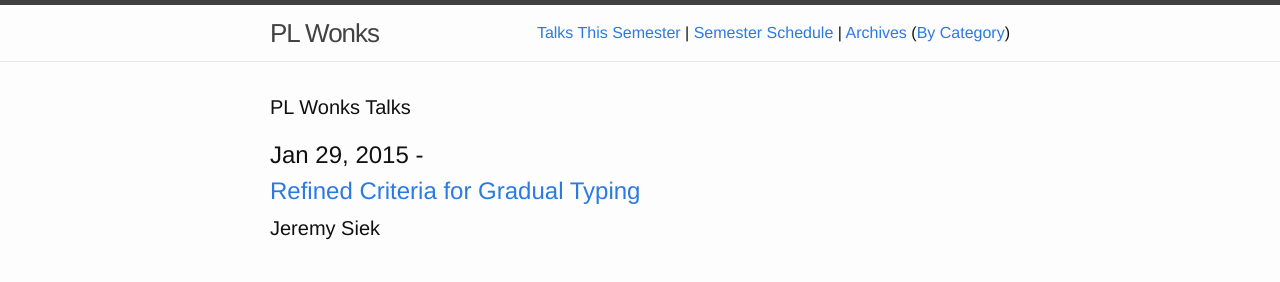
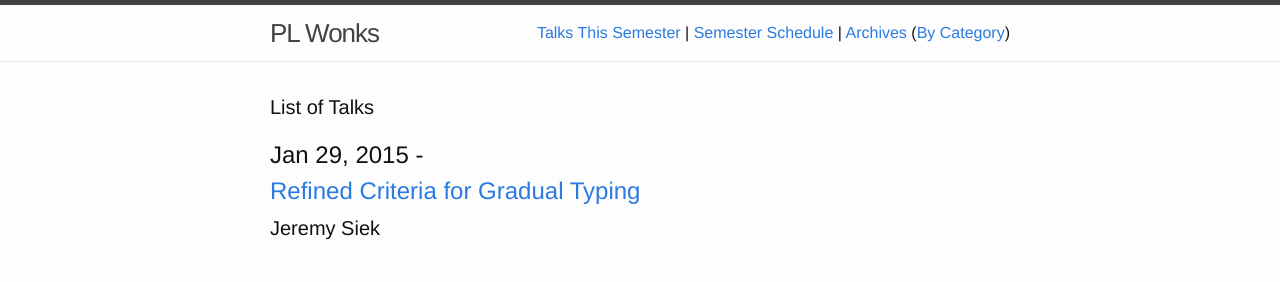
Before and after one commit to wonks/wonks.github.io, a Jekyll site: the page built from talks.html, in a window 1280 px wide and 900 px high. Shown: the top 282 px of the window. Built offline with Jekyll 4.4.1, drawn with Linux system fonts in a browser that asks for light colours; Markdown is read by kramdown in place of the engine named in the settings.

Commit message:
Talk format tinkering

```diff
--- a/talks.html
+++ b/talks.html
@@ -4,7 +4,7 @@ layout: default
 
 <div class="home">
 
-  <h1 class="page-heading">PL Wonks Talks</h1>
+  <h2 class="page-heading">List of Talks</h2>
 
   <ul class="post-list">
     {% for post in site.posts %}
```
